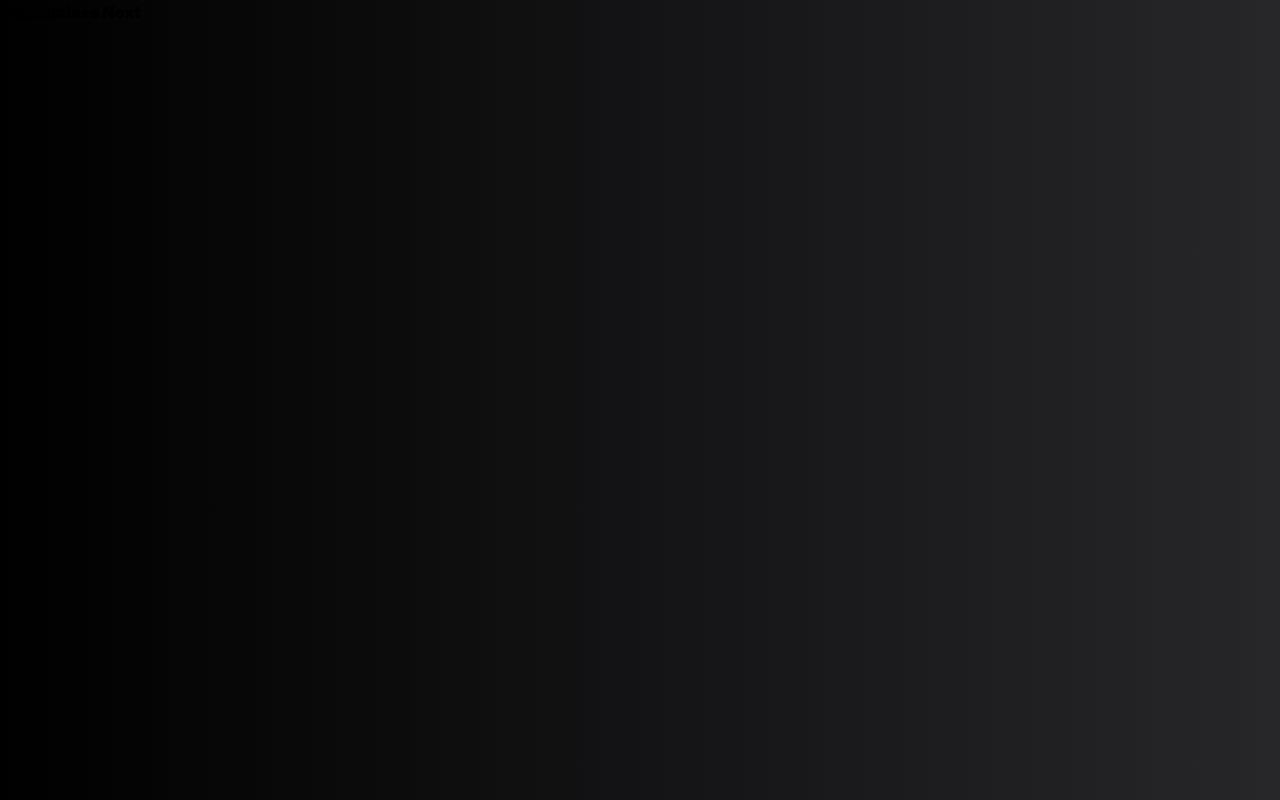
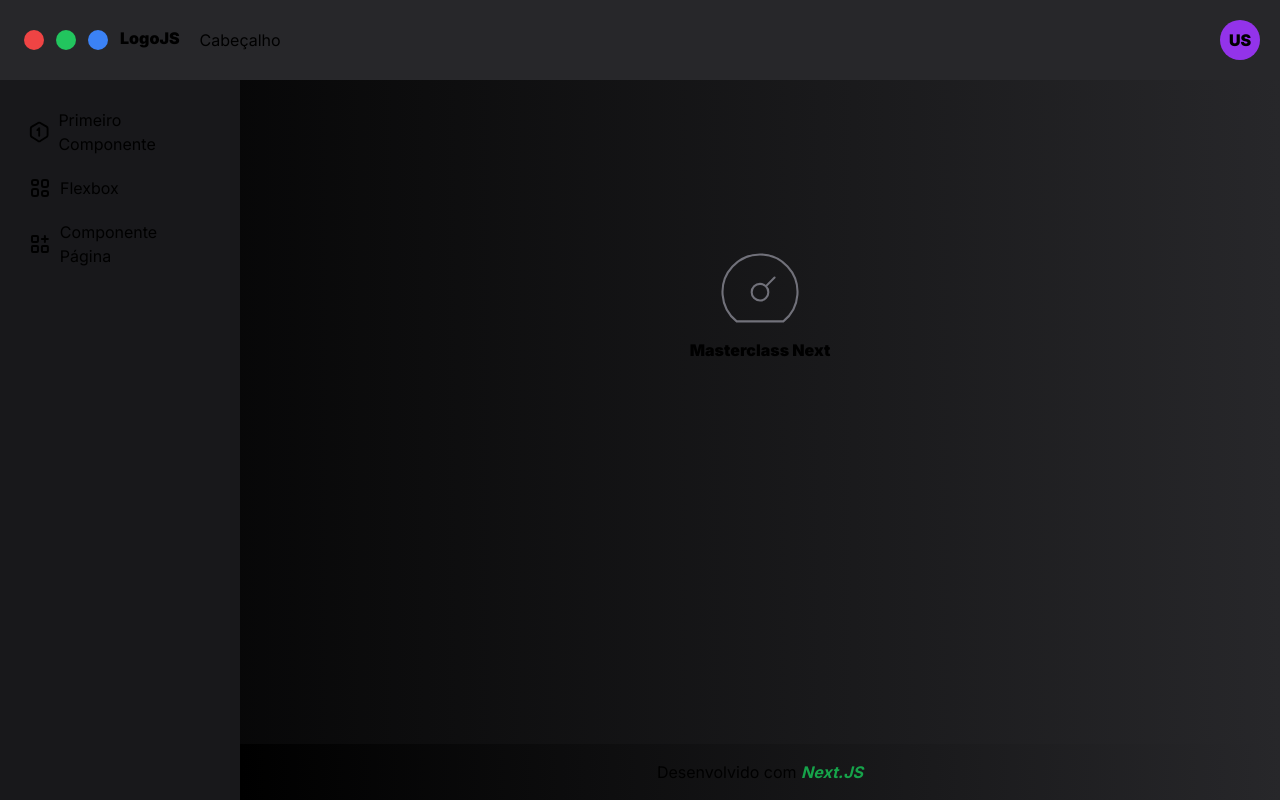
Before and after one commit to maryson011/praticandoNextjs, a Next.js app: page / in a window 1280 px wide. Built offline with nearby package versions, Linux system fonts and the light colour scheme.

Commit message:
feat - adicionado o footer

```diff
--- a/src/app/flexbox/page.tsx
+++ b/src/app/flexbox/page.tsx
@@ -5,7 +5,7 @@ import Link from "next/link";
 export default function Page() {
     return (
         <Pagina>
-            <div className="h-screen">
+            <div className="h-96">
                 <nav>
                     <Link href="/">Home</Link>
                 </nav>
--- a/src/app/page.tsx
+++ b/src/app/page.tsx
@@ -1,13 +1,15 @@
-import Image from "next/image";
-import Link from "next/link";
+import Pagina from "@/components/template/Pagina";
+import { IconDashboard } from '@tabler/icons-react';
 
 export default function Home() {
   return (
-    <div className="
-      bg-gradient-to-r from-black to-zinc-800 h-screen
-      ">
-      <h1 className="font-black">Masterclass Next</h1>
-
-    </div>
+    <Pagina>
+      <div className="flex flex-col justify-center items-center w-full h-96">
+        <IconDashboard size={100} stroke={.5} className="text-zinc-500"/>
+        <div className="flex flex-col items-center">
+          <h1 className="font-black">Masterclass Next</h1>
+        </div>
+      </div>
+    </Pagina>
   );
 }
--- a/src/app/pagina/page.tsx
+++ b/src/app/pagina/page.tsx
@@ -1,5 +1,7 @@
 import Pagina from "@/components/template/Pagina";
 
 export default function Page() {
-    return <Pagina />
+    return <Pagina>
+        <div>Exemplo básico de uma página</div>
+    </Pagina>
 }
--- a/src/components/template/Logo.tsx
+++ b/src/components/template/Logo.tsx
@@ -1,5 +1,8 @@
+import Link from "next/link";
+
 export default function Logo() {
     return (
+        <Link href="/">
             <div className="flex gap-2">
                 <div className="flex gap-1">
                     <span className="h-5 w-5 rounded-full m-1 bg-red-500"></span>
@@ -8,5 +11,6 @@ export default function Logo() {
                 </div>
                 <span className="font-black">LogoJS</span>
             </div>
+        </Link>
     )
 }
--- a/src/components/template/Pagina.tsx
+++ b/src/components/template/Pagina.tsx
@@ -1,16 +1,23 @@
 import Caixa from "../Caixa";
 import Cabecalho from "./Cabecalho";
 import MenuPrincipal from "./MenuPrincipal";
+import Rodape from "./Rodape";
 
 export default function Pagina(props: any) {
     return (
-        <div className="flex flex-col h-screen">
+        <div className="
+            flex flex-col h-screen
+            bg-gradient-to-r from-black to-zinc-800
+        ">
             <Cabecalho />
             <div className="flex-grow flex">
                 <MenuPrincipal />
-                <main className="p-7">
-                    {props.children}
-                </main>
+                <div className="flex flex-col flex-1">
+                    <main className="p-7 flex-1 flex-col">
+                        {props.children}
+                    </main>
+                        <Rodape />
+                </div>
             </div>
         </div>
     )
--- /dev/null
+++ b/src/components/template/Rodape.tsx
@@ -0,0 +1,12 @@
+export default function Rodape() {
+    return (
+        <footer>
+            <div className="
+                bg-zinc-800 p-4 text-center
+                bg-gradient-to-r from-black to-zinc-800
+            ">
+                Desenvolvido com <i className="text-green-600"><strong>Next.JS</strong></i>
+            </div>
+        </footer>
+    )
+}
```
Lines whose indentation alone changed are shown as unchanged.
